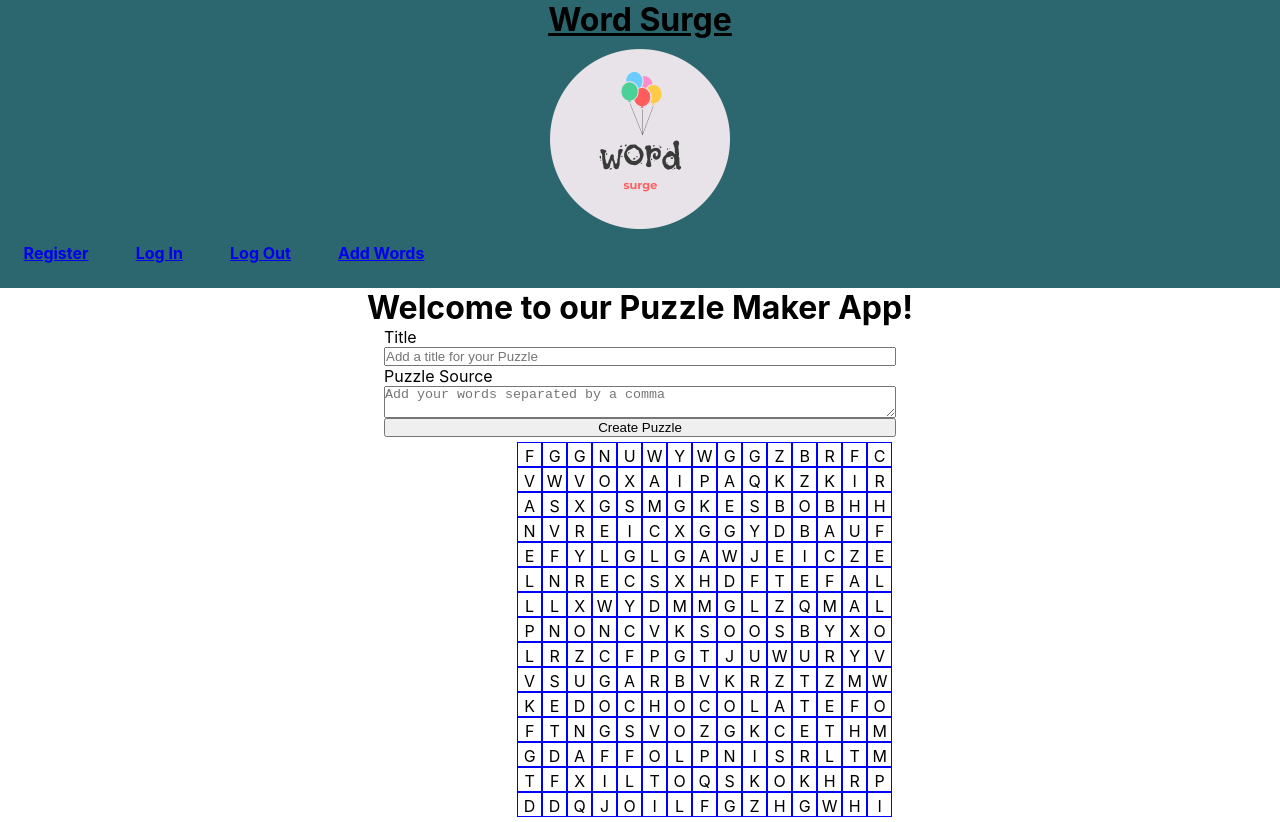
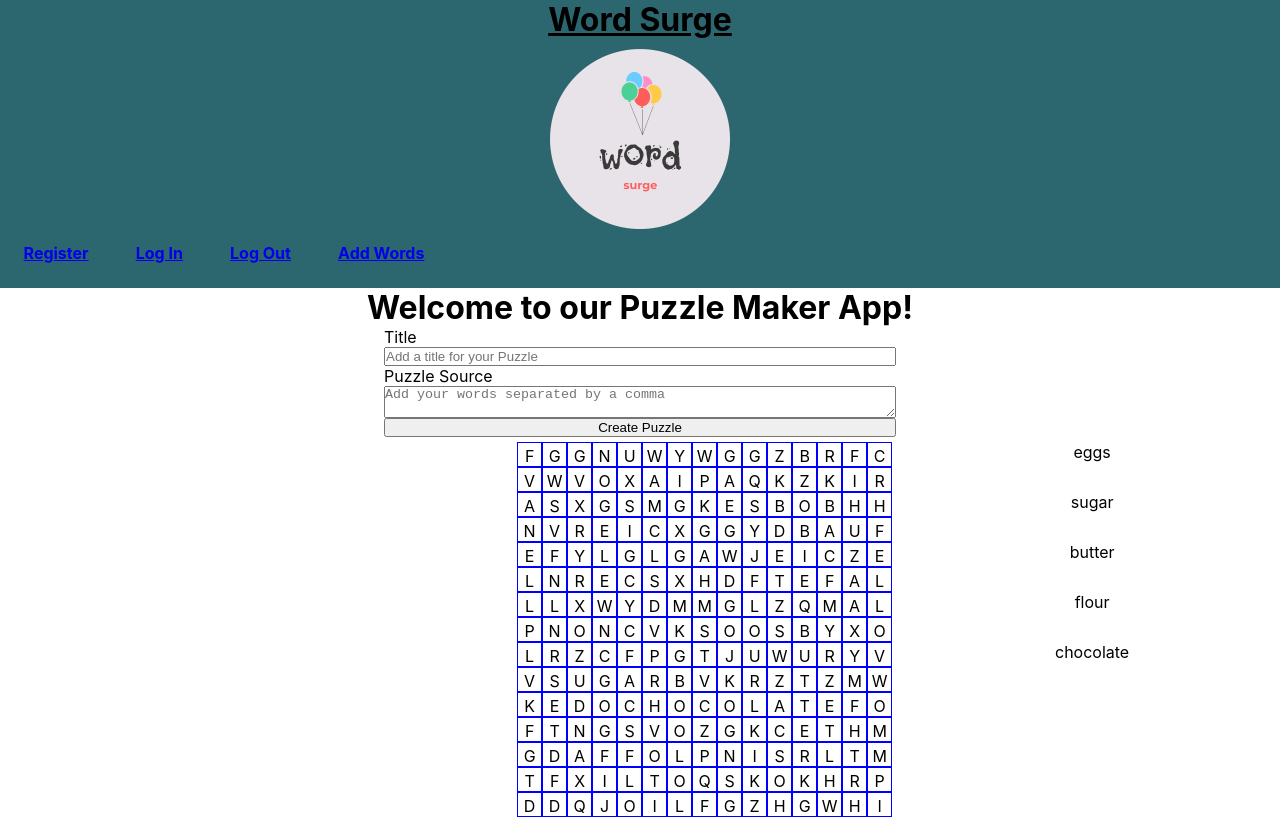
Before and after one commit to pt11-word-find/front-end, a React (Create React App) app: page /addWords in a window 1280 px wide. Built offline with nearby package versions, Linux system fonts and the light colour scheme; sample sign-in values are in the browser's storage.

Commit message:
Display works for word-list. Minimal styling to separate the words a little.

```diff
--- a/src/App.scss
+++ b/src/App.scss
@@ -83,3 +83,12 @@
 text-area {
   height: 800px;
 }
+
+.word-list {
+  display: flex;
+  flex-direction: column;
+  margin: 0 auto;
+  text-align: center;
+  width: 400px;
+  height: 50px;
+}
--- a/src/Components/Puzzle.js
+++ b/src/Components/Puzzle.js
@@ -31,6 +31,11 @@ const Puzzle = () => {
                     )}
                 </div>
             )}
+            <div>
+            {wordlist.map(word =>
+            <p className="word-list">{word}<br /></p>
+            )}
+            </div>
 
         </div>
 
```
